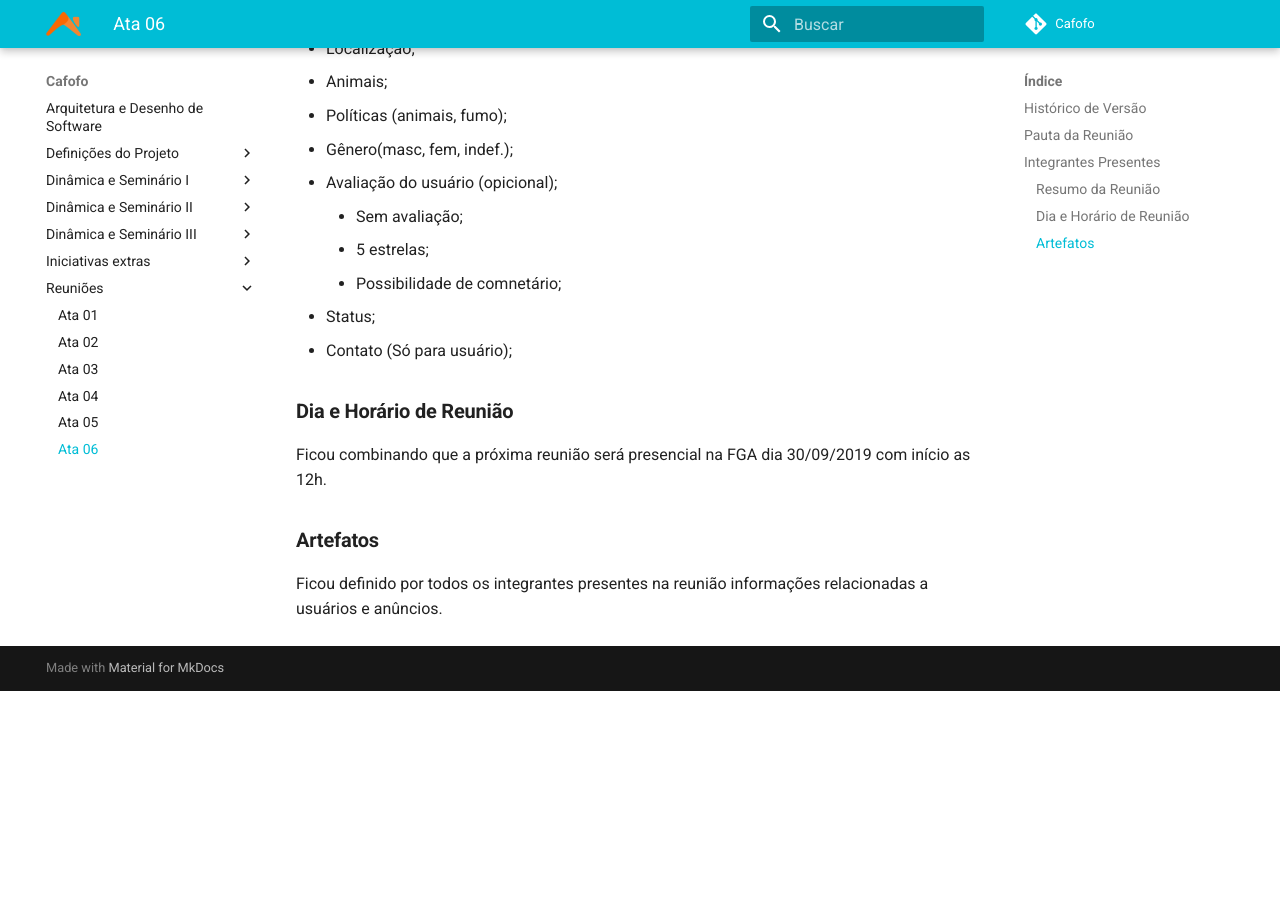
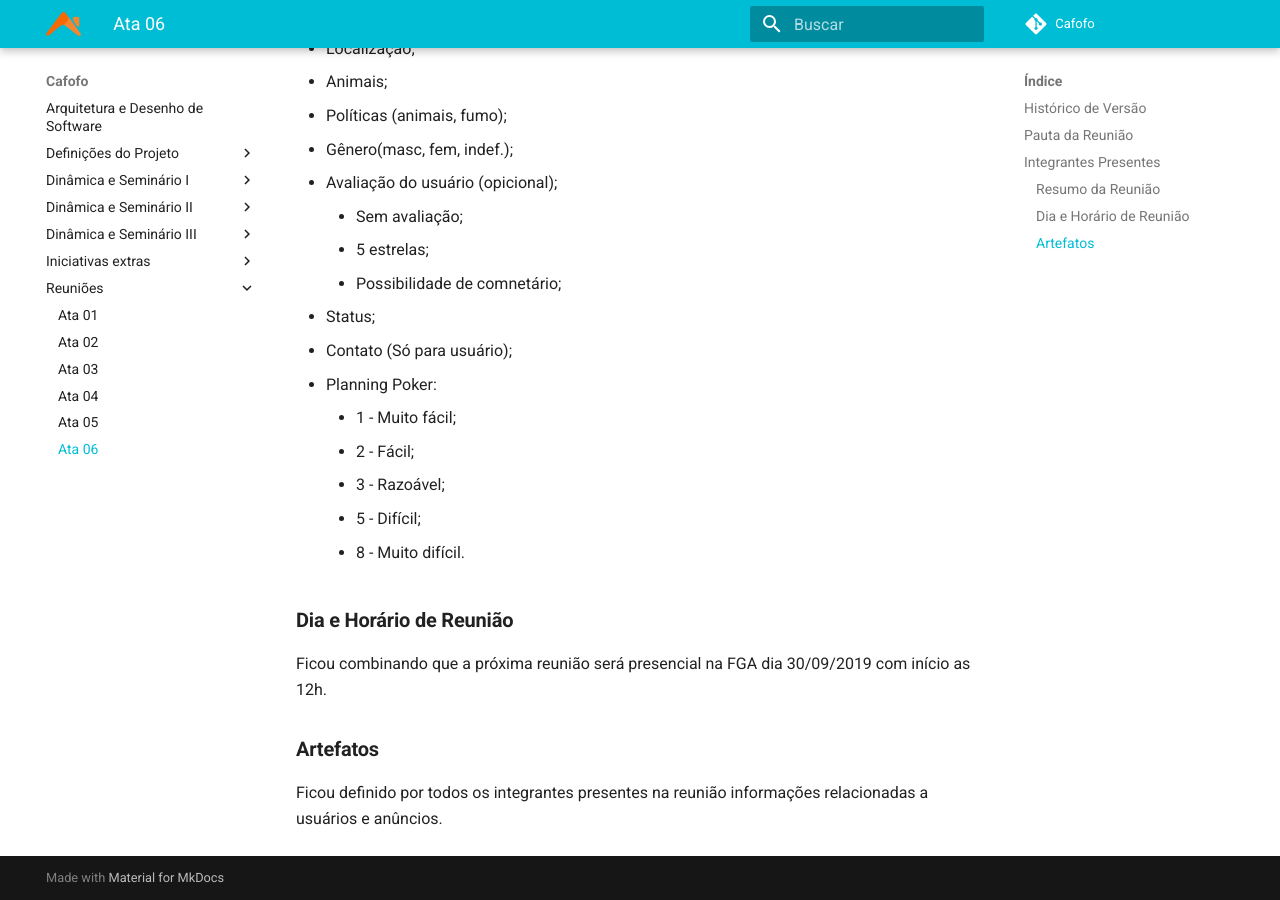
Before and after one commit to desenho-2019/Wiki, an MkDocs documentation site: the page built from docs/Reuniões/Ata 06.md, in a window 1280 px wide and 900 px high, scrolled down 1697 px. Built offline with MkDocs 1.6.1 and Material for MkDocs 9.7.7, drawn with Linux system fonts in a browser that asks for light colours; before the commit the page ends 2388 px from its top, so only the background shows below that.

Commit message:
Planning poker - Ata 06

```diff
--- a/docs/Reuniões/Ata 06.md
+++ b/docs/Reuniões/Ata 06.md
@@ -55,6 +55,12 @@
     - Possibilidade de comnetário;
   - Status;
   - Contato (Só para usuário);
+  - Planning Poker:
+    - 1 - Muito fácil;
+    - 2 - Fácil;
+    - 3 - Razoável;
+    - 5 - Difícil;
+    - 8 - Muito difícil.
 
 
 ### **Dia e Horário de Reunião**
```
